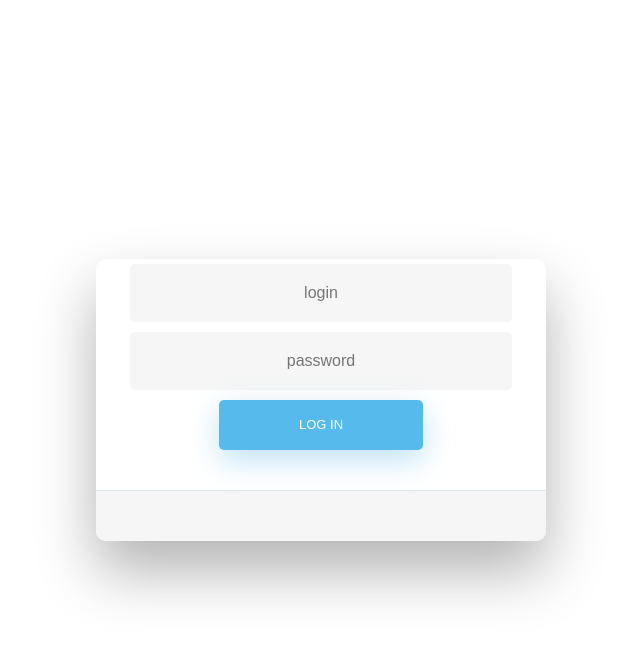
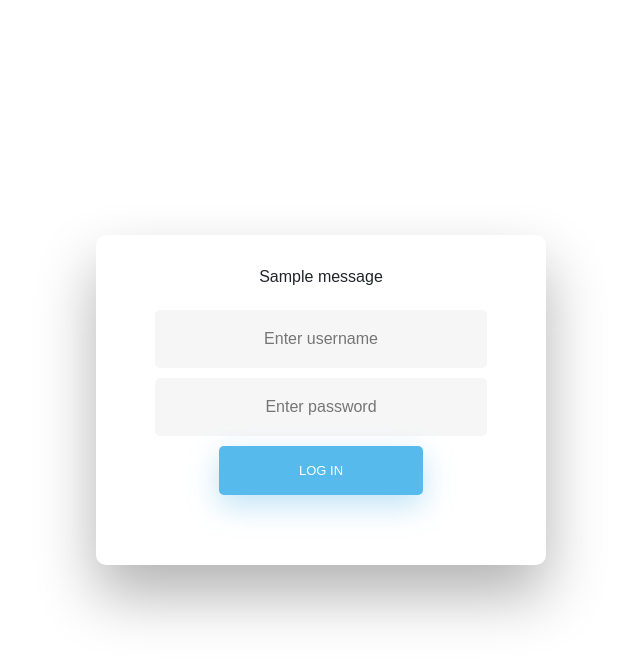
Before and after one commit to sayalok/customermanagement, a Django app: page / in a window 1280 px wide. Shown: the top 662 px of the page, without its empty margins (319-959 px from the left). Run offline with Django 3.2, Linux system fonts and the light colour scheme; tables that the repository leaves empty hold one stand-in row (values such as "Sample post"); one stand-in notice (Sample message) is shown; some libraries are stand-ins or nearby versions.

Commit message:
added basic login logout

```diff
--- a/src/authentication/admin.py
+++ b/src/authentication/admin.py
@@ -1,3 +1 @@
 from django.contrib import admin
-
-# Register your models here.
--- /dev/null
+++ b/src/authentication/forms.py
@@ -0,0 +1,5 @@
+from django import forms
+
+class LoginForm(forms.Form):
+    username = forms.CharField(label="",max_length=10,widget=forms.TextInput(attrs={"placeholder": "Enter username", "class": "fadeIn second", "id": "login"}))
+    password = forms.CharField(label="",max_length=10,widget=forms.TextInput(attrs={"placeholder": "Enter password","class": "fadeIn third", "id": "password"}))
--- a/src/authentication/models.py
+++ b/src/authentication/models.py
@@ -1,3 +1 @@
 from django.db import models
-
-# Create your models here.
--- a/src/authentication/urls.py
+++ b/src/authentication/urls.py
@@ -1,6 +1,11 @@
 from django.urls import path
-from .views import login
+from .views import loginUser,logoutUser,dashboard
+
+
+app_name = 'authentication'
 
 urlpatterns = [
-    path('', login, name="login"),
+    path('', loginUser, name="login"),
+    path('logout', logoutUser, name="logOut"),
+    path('dashboard', dashboard, name="dashboard"),
 ]
--- a/src/authentication/views.py
+++ b/src/authentication/views.py
@@ -1,4 +1,36 @@
-from django.shortcuts import render
+from django.shortcuts import render, redirect
+from django.contrib.auth import authenticate, login, logout
+from .forms import LoginForm
+from django.contrib import messages
 
-def login(request):
-    return render(request, "pages/login.html", {})
+def loginUser(request):
+    if request.method == "POST":
+        loginForm = LoginForm(request.POST)
+
+        if loginForm.is_valid():
+            username = loginForm.cleaned_data['username']
+            password = loginForm.cleaned_data['password']
+
+            user = authenticate(request,username=username, password=password)
+
+            if user is not None:
+                login(request,user)
+                return redirect("authentication:dashboard")
+            else:
+                messages.info(request,"Username Or Password Not Match")
+        else:
+            messages.info(request,"Not Valid Data")
+    else:
+        loginForm = LoginForm()
+
+    data = {'loginForm':loginForm}
+    return render(request, "pages/login.html", data)
+
+def logoutUser(request):
+    logout(request)
+    loginForm = LoginForm()
+    data = {'loginForm':loginForm}
+    return redirect("authentication:login")
+
+def dashboard(request):
+    return render(request, "pages/dashboard.html", {})
--- a/src/templates/assets/css/login.css
+++ b/src/templates/assets/css/login.css
@@ -41,15 +41,12 @@ html {
   }
 
   #formContent {
-    -webkit-border-radius: 10px 10px 10px 10px;
     border-radius: 10px 10px 10px 10px;
     background: #fff;
     padding: 30px;
     width: 90%;
     max-width: 450px;
     position: relative;
-    padding: 0px;
-    -webkit-box-shadow: 0 30px 60px 0 rgba(0,0,0,0.3);
     box-shadow: 0 30px 60px 0 rgba(0,0,0,0.3);
     text-align: center;
   }
--- a/src/templates/layout/main.html
+++ b/src/templates/layout/main.html
@@ -14,8 +14,8 @@
         {% endblock %}
         <!-- Optional JavaScript -->
         <!-- jQuery first, then Popper.js, then Bootstrap JS -->
-        <script src="{% static "css/jquery-3.5.1.slim.min.js" %}"></script>
-        <script src="{% static "css/popper.min.js" %}"></script>
-        <script src="{% static "css/bootstrap.min.js" %}"></script>
+        <script src="{% static "js/jquery-3.5.1.slim.min.js" %}"></script>
+        <script src="{% static "js/popper.min.js" %}"></script>
+        <script src="{% static "js/bootstrap.min.js" %}"></script>
     </body>
 </html>
--- a/src/templates/pages/dashboard.html
+++ b/src/templates/pages/dashboard.html
@@ -0,0 +1,3 @@
+this is dashboard
+{{request.user}}
+<a href="{% url 'authentication:logOut' %}">Logout</a>
--- a/src/templates/pages/login.html
+++ b/src/templates/pages/login.html
@@ -2,16 +2,19 @@
 {% block content %}
 <div class="wrapper fadeInDown">
     <div id="formContent">
-        <form>
-            <input type="text" id="login" class="fadeIn second" name="login" placeholder="login">
-            <input type="text" id="password" class="fadeIn third" name="login" placeholder="password">
+        {% for message in messages %}
+            <p>{{ message }}</p>
+        {% endfor %}
+        <form method="post">
+            {% csrf_token %}
+            {{ loginForm }}
             <input type="submit" class="fadeIn fourth" value="Log In">
         </form>
 
         <!-- Remind Passowrd -->
-        <div id="formFooter">
-            <!-- <a class="underlineHover" href="#">Forgot Password?</a> -->
-        </div>
+        <!-- <div id="formFooter">
+            <a class="underlineHover" href="#">Forgot Password?</a>
+        </div> -->
     </div>
   </div>
 {% endblock %}
```
Also changed, not shown: src/db.sqlite3.
